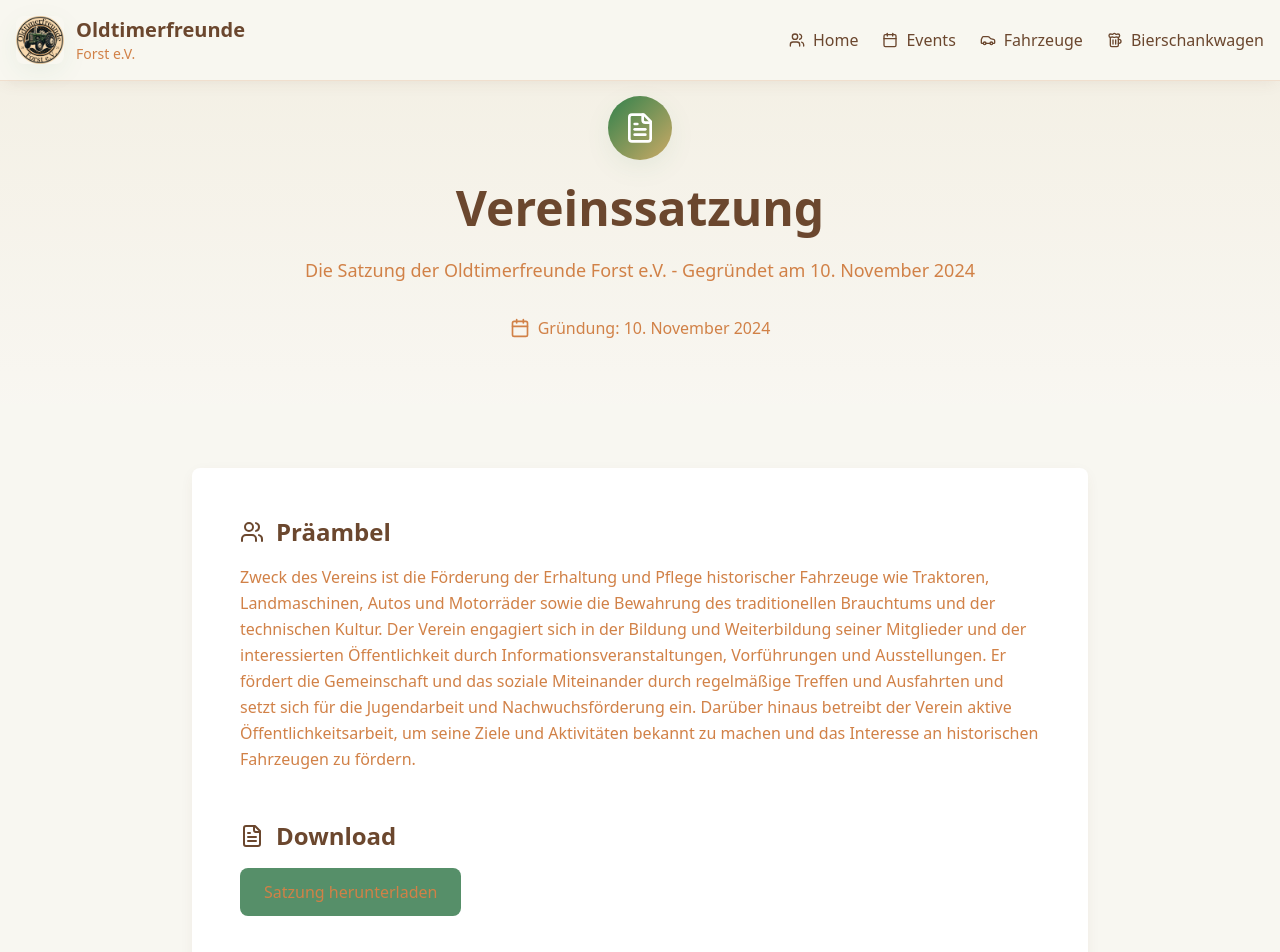
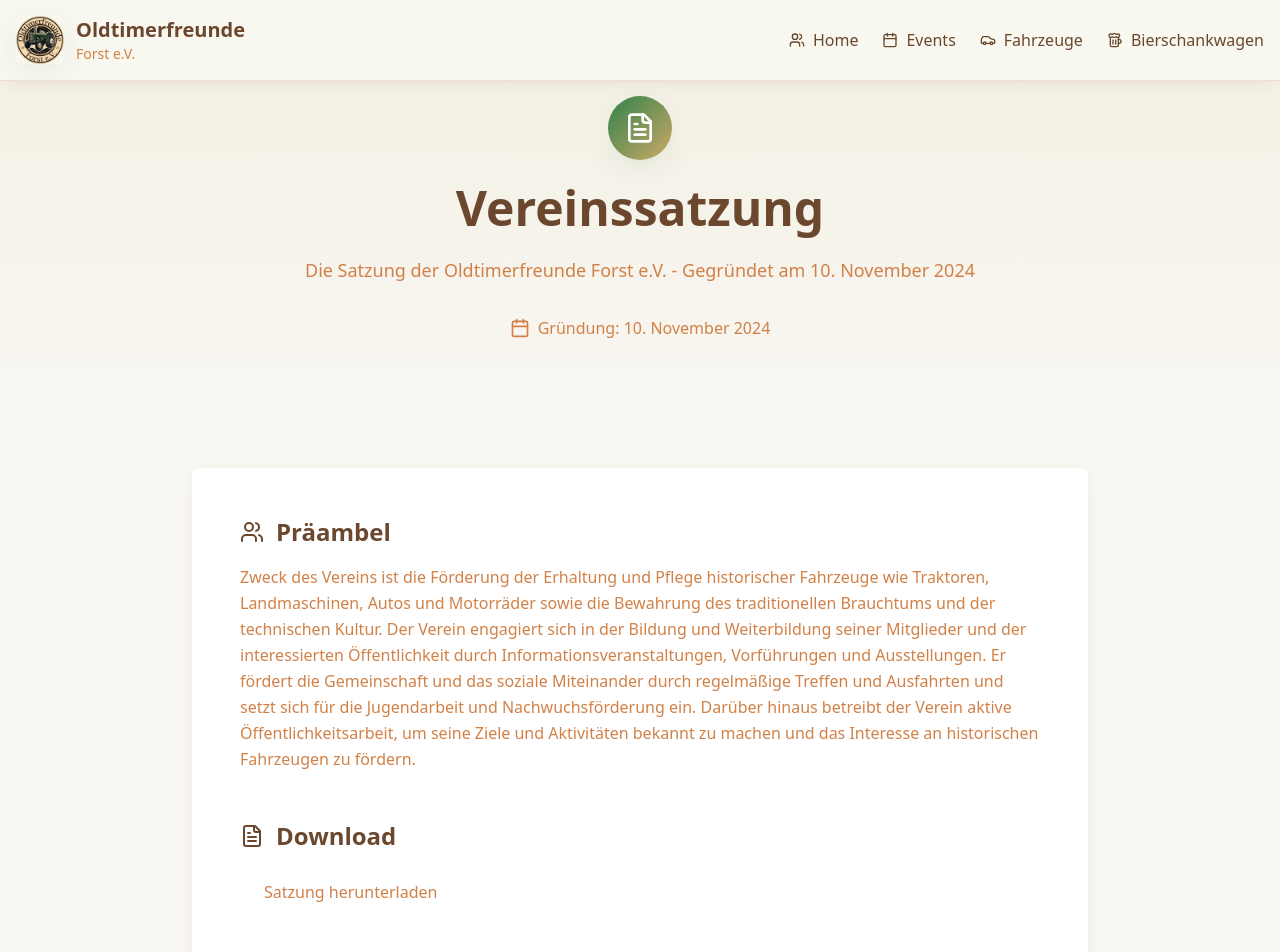
Before and after one commit to kdat-tk/forst-oldtimer-verein-portal, a React (Vite) app: page /satzung in a window 1280 px wide. Shown: the top 952 px of the page. Built offline with nearby package versions, Linux system fonts and the light colour scheme.

Commit message:
Update Satzung.tsx

```diff
--- a/src/pages/Satzung.tsx
+++ b/src/pages/Satzung.tsx
@@ -63,7 +63,7 @@ const Satzung = () => {
                 </h2>
                 <a
                   href="src/assets/satzung.pdf"
-                  className="inline-block bg-vintage-leather text-vintage-copper px-6 py-3 rounded-lg font-medium hover:bg-vintage-cream transition-colors"
+                  className="inline-block bg-white text-vintage-copper px-6 py-3 rounded-lg font-medium hover:bg-vintage-cream transition-colors"
                 >
                   Satzung herunterladen
                 </a>
```
